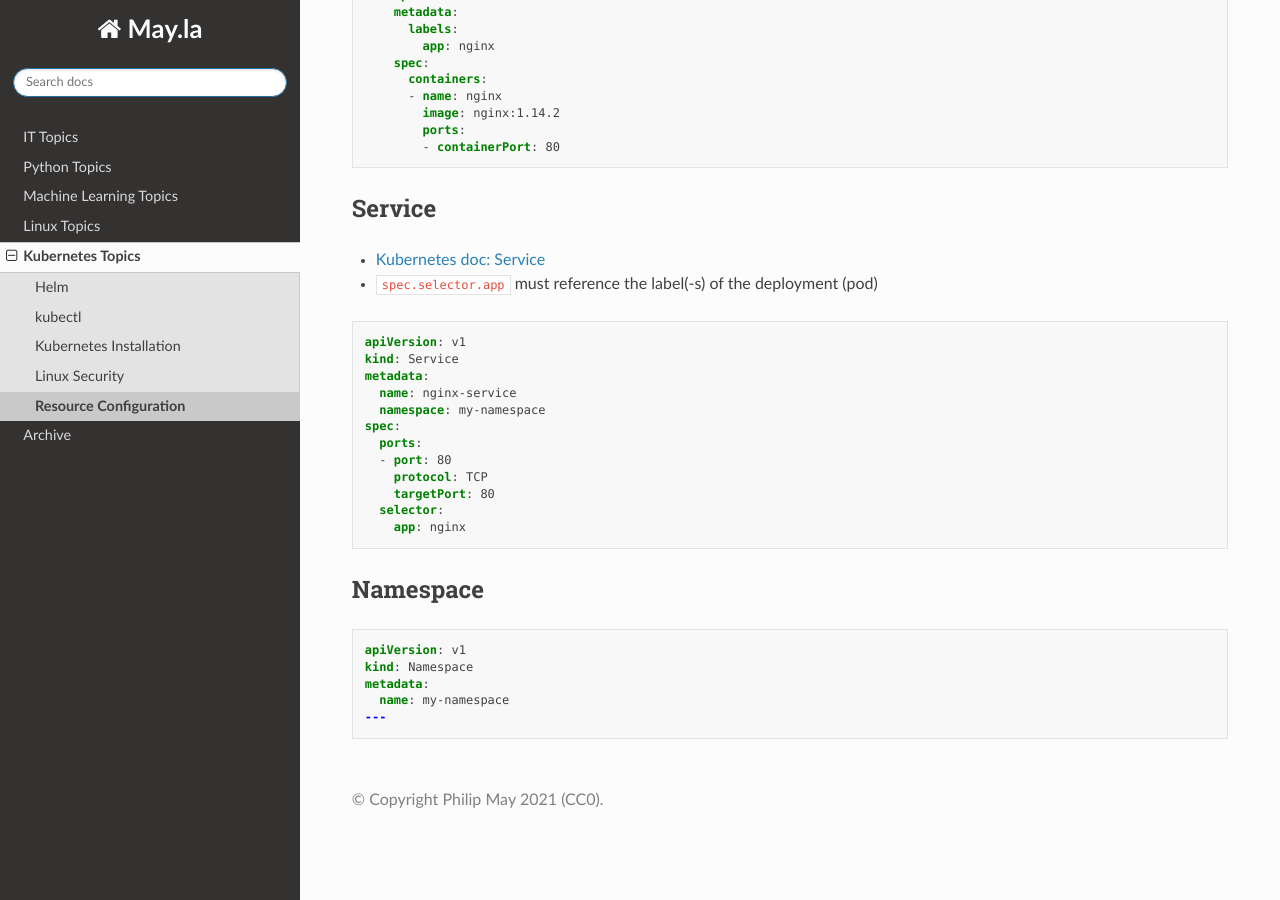
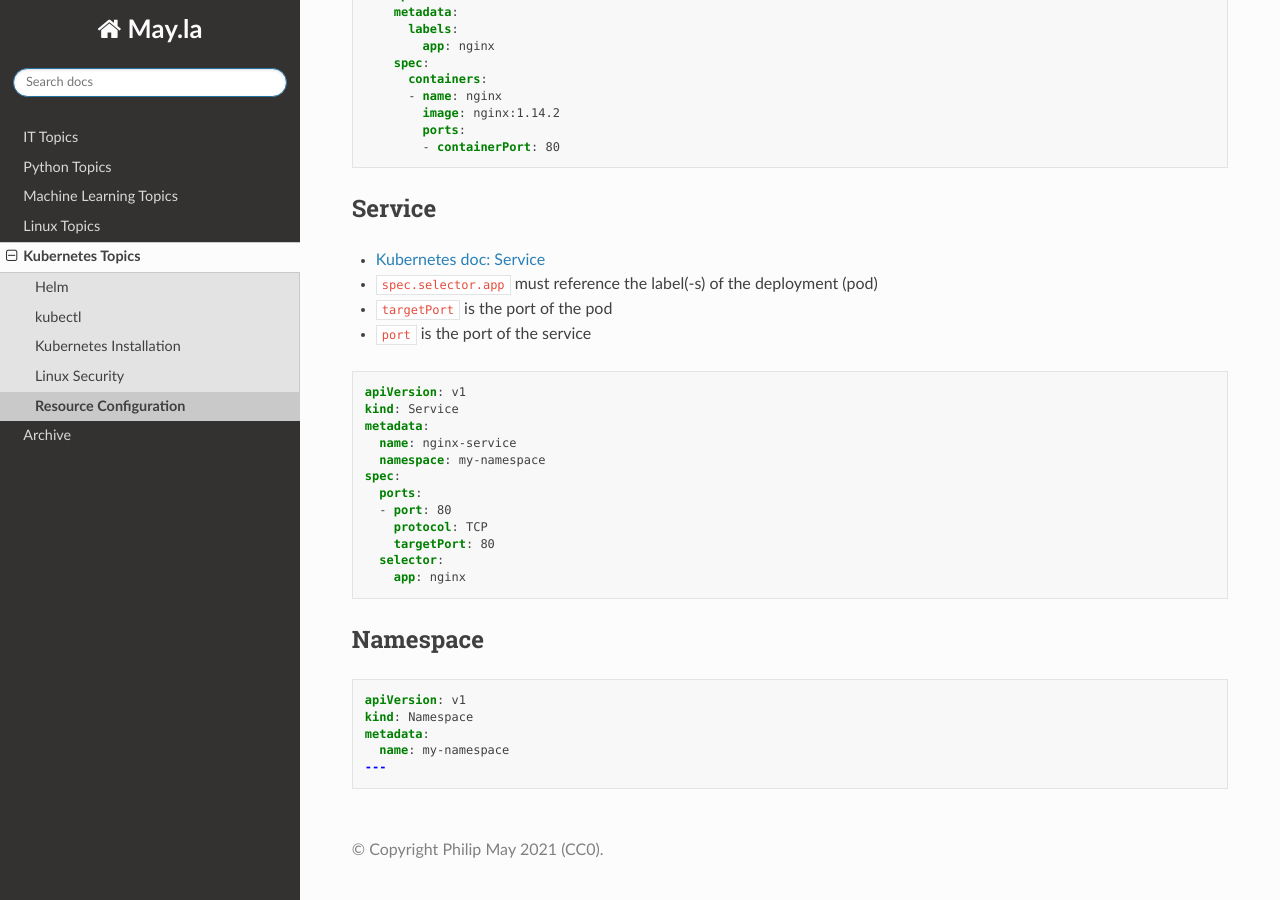
Before and after one commit to PhilipMay/May.la, a Sphinx documentation site: the page built from source/k8s/resource-config.md, in a window 1280 px wide and 900 px high, scrolled down 588 px. Built offline with Sphinx 7.4.7 and the Read the Docs theme 2.0.0, drawn with Linux system fonts in a browser that asks for light colours.

Commit message:
Update resource-config.md

````diff
--- a/source/k8s/resource-config.md
+++ b/source/k8s/resource-config.md
@@ -35,6 +35,8 @@ spec:
 ## Service
 - [Kubernetes doc: Service](https://kubernetes.io/docs/concepts/services-networking/service/)
 - `spec.selector.app` must reference the label(-s) of the deployment (pod)
+- `targetPort` is the port of the pod
+- `port` is the port of the service
 
 ```yaml
 apiVersion: v1
````
